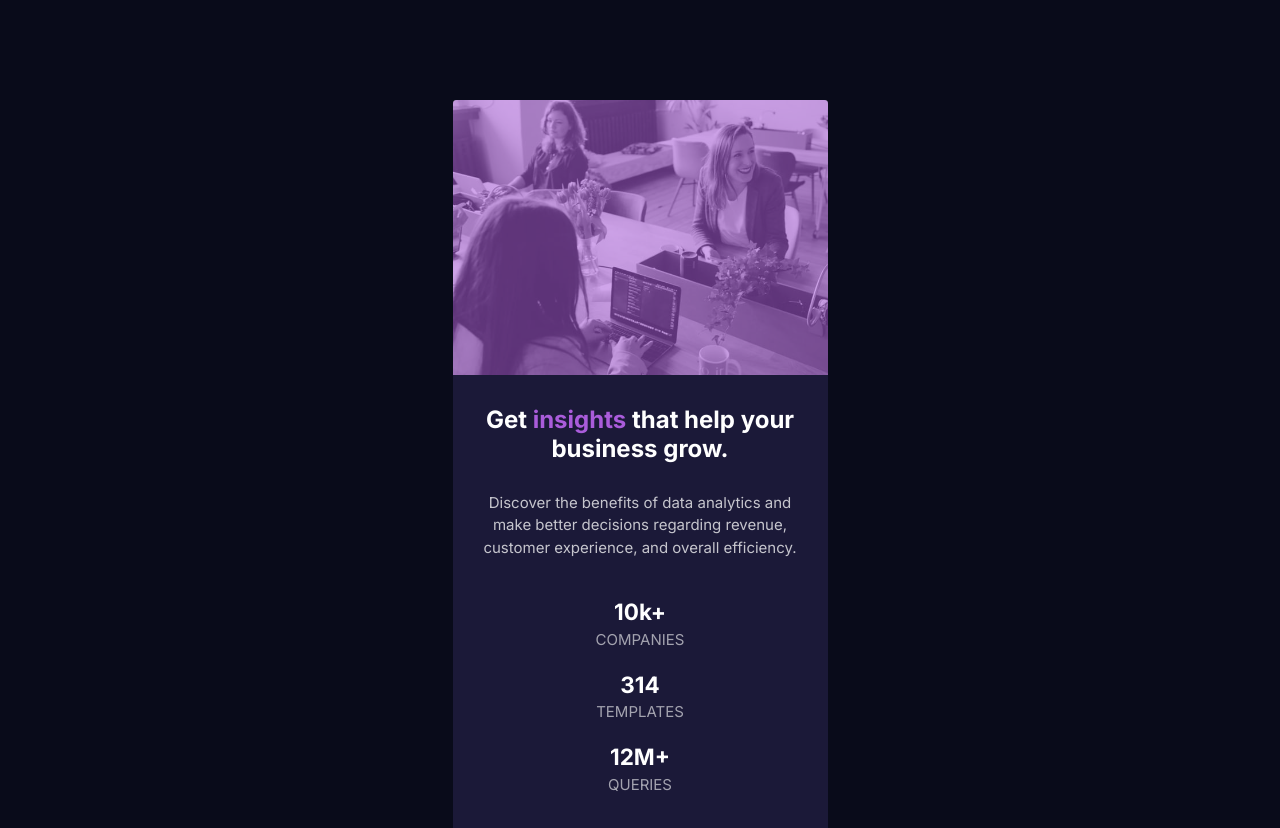
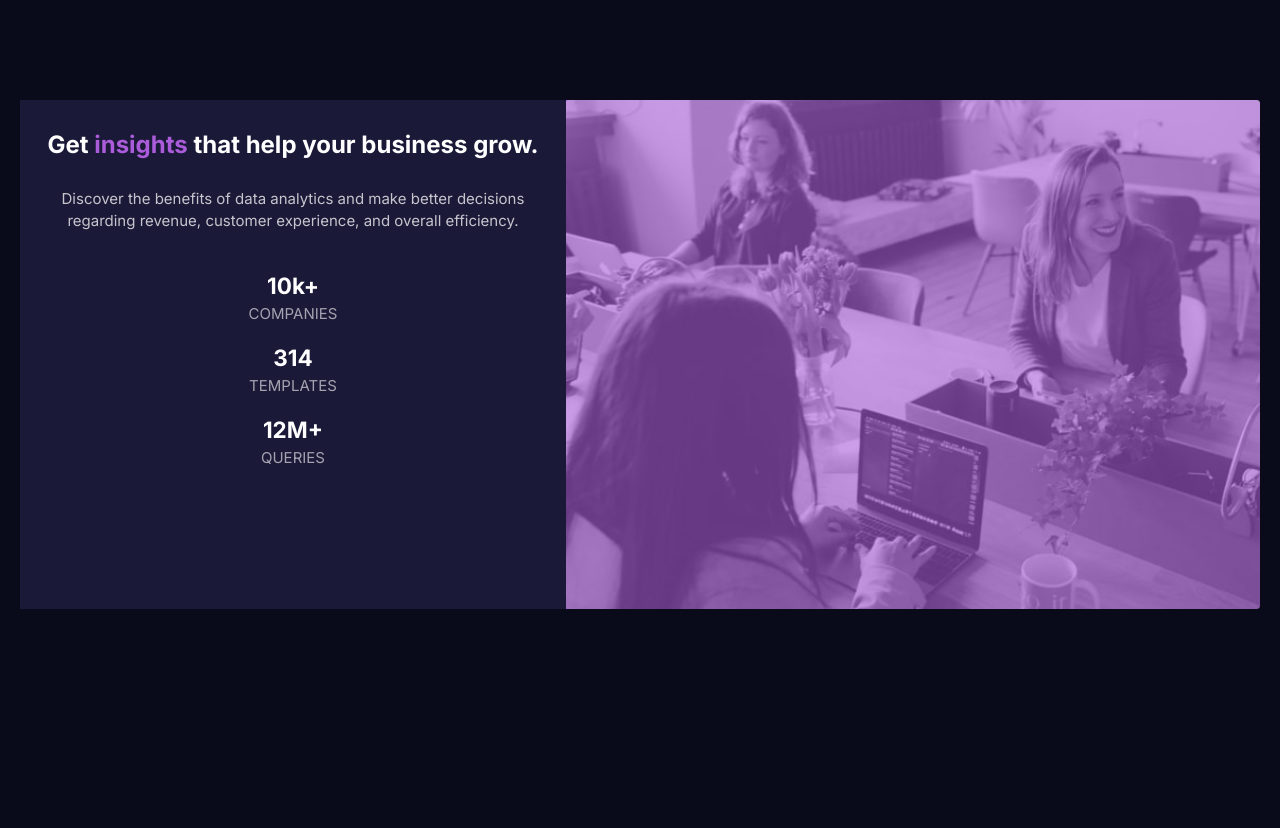
Before and after one commit to CFox2019/stats-preview-card-component, a plain HTML site: page index.html in a window 1280 px wide. After the commit the page ends 800 px from the top, so only its background shows below. Drawn offline with nearby package versions, Linux system fonts and the light colour scheme.

Commit message:
updated to be mobile responsive

```diff
--- a/index.html
+++ b/index.html
@@ -20,8 +20,8 @@
 
 <body>
 
-  <div class="card" style="max-width: 375px;">
-    <img class="card-img-top" src="./images/image-header-mobile.jpg" alt="office team">
+  <div class="card">
+    <img class="card-img" src="./images/image-header-mobile.jpg" alt="office team">
     <div class="card-body">
       <h4 class="card-title">Get <strong class="accent">insights</strong> that help your business grow.</strong></h5>
       <p class="card-text">Discover the benefits of data analytics and make better decisions regarding revenue, customer experience, and overall efficiency.</p>
--- a/styles.css
+++ b/styles.css
@@ -3,18 +3,22 @@ body {
   text-align: center;
   font-size: 15px;
   font-family: 'Inter', sans-serif;
+  padding-left: 20px;
+  padding-right: 20px;
 }
 
 .card {
+  max-width: 375px;
   background-color: hsl(277, 64%, 61%);
   margin-left: auto;
   margin-right: auto;
   margin-top: 100px;
+  margin-bottom: 100px;
   border: none;
 }
 
 img {
-  opacity: 0.45;
+  opacity: 0.4;
 }
 
 .card-body {
@@ -50,10 +54,12 @@ h4,
 }
 
 /* For Tablets and desktops */
-@media screen and (min-width: 540px) and (max-width: 1440px) {
+@media screen and (min-width: 990px) and (max-width: 2200px) {
 
-  img {
-
+  .card {
+    display: flex;
+    flex-direction: row-reverse;
+    max-width: 1440px;
   }
 
 }
```
